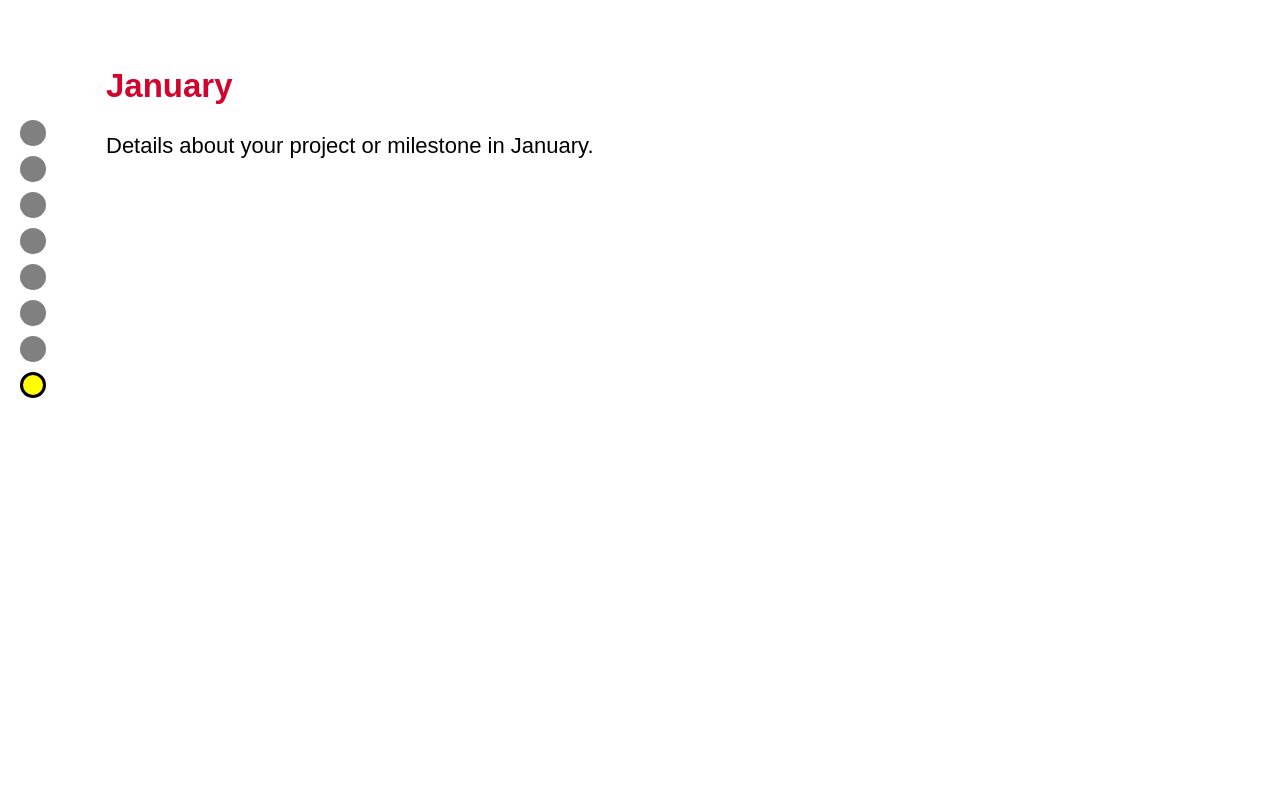
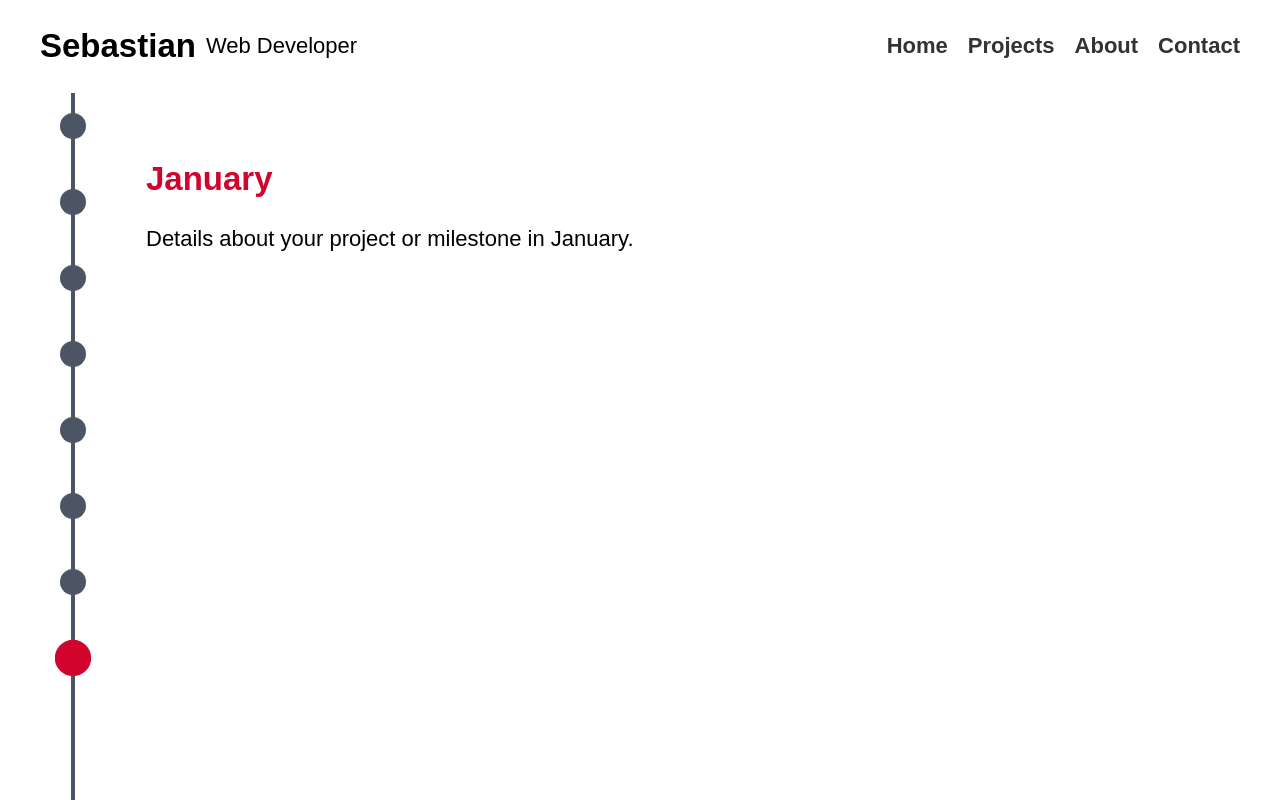
Before and after one commit to SebastianHaugen/Portfolio-website, a React (Create React App) app in the folder my-app/: page /project1 in a window 1280 px wide. Shown: the top 800 px of the page. Built offline with nearby package versions, Linux system fonts and the light colour scheme; a web font is replaced by a local one.

Commit message:
Working on layout of new project page

```diff
--- a/my-app/src/App.js
+++ b/my-app/src/App.js
@@ -1,6 +1,7 @@
 import React from "react";
 import { BrowserRouter as Router, Routes, Route } from "react-router-dom";
 import Home from "./pages/Home";
+import Layout from "./components/Layout";
 import Project1 from "./pages/Project1";
 import Project2 from "./pages/Project2";
 import Project3 from "./pages/Project3";
@@ -11,10 +12,12 @@ function App() {
     <Router>
       <div className="App">
         <Routes>
-          <Route path="/" element={<Home />} />
-          <Route path="/project1" element={<Project1 />} />
-          <Route path="/project2" element={<Project2 />} />
-          <Route path="/project3" element={<Project3 />} />
+          <Route path="/" element={<Layout />}>
+            <Route path="/" element={<Home />} />
+            <Route path="/project1" element={<Project1 />} />
+            <Route path="/project2" element={<Project2 />} />
+            <Route path="/project3" element={<Project3 />} />
+          </Route>
         </Routes>
       </div>
     </Router>
--- /dev/null
+++ b/my-app/src/components/Layout.js
@@ -0,0 +1,21 @@
+import React from "react";
+import { Outlet } from "react-router-dom";
+import Nav from "./Nav";
+import Footer from "./Footer";
+import "./styles/layout.css";
+
+function Layout() {
+  return (
+    <>
+      <div className="layout-container">
+        <Nav />
+        <main>
+          <Outlet />
+        </main>
+      </div>
+      <Footer />
+    </>
+  );
+}
+
+export default Layout;
--- /dev/null
+++ b/my-app/src/components/styles/layout.css
@@ -0,0 +1,5 @@
+.layout-container {
+  margin: 0 auto;
+  max-width: 1200px;
+  padding: 0 2rem;
+}
--- a/my-app/src/components/styles/nav.css
+++ b/my-app/src/components/styles/nav.css
@@ -43,7 +43,7 @@
 }
 
 .menu ul li a:hover {
-    color: #D2042D;
+  color: #d2042d;
 }
 
 /* Media query for smaller screens (e.g., mobile devices) */
--- a/my-app/src/components/styles/projects.css
+++ b/my-app/src/components/styles/projects.css
@@ -6,7 +6,6 @@
 }
 
 .projects-container h2 {
-  text-align: center;
   margin-bottom: 40px;
 }
 
--- a/my-app/src/pages/Home.js
+++ b/my-app/src/pages/Home.js
@@ -1,27 +1,19 @@
 import React from "react";
-import Nav from "../components/Nav";
 import Intro from "../components/Intro";
 import Projects from "../components/Projects";
 import About from "../components/About";
 import Contact from "../components/Contact";
 import FloatingLanguageSwitcher from "../components/FloatingLanguageSwitcher";
-import Footer from "../components/Footer";
 
 function Home() {
   return (
     <>
-      <div className="home-page">
-        <Nav />
-        <Intro />
+      <Intro />
+      <Projects />
+      <About />
+      <Contact />
 
-        <Projects />
-        <About />
-        <Contact />
-
-        <FloatingLanguageSwitcher />
-      </div>
-
-      <Footer />
+      <FloatingLanguageSwitcher />
     </>
   );
 }
--- a/my-app/src/pages/Project1.js
+++ b/my-app/src/pages/Project1.js
@@ -9,7 +9,7 @@ function ProjectPage() {
 
   return (
     <div className="project-container">
-      <div className="timeline">
+      <div className="timeline" >
         {milestones.map((_, index) => (
           <div
             key={index}
--- a/my-app/src/pages/styles/Project1.css
+++ b/my-app/src/pages/styles/Project1.css
@@ -5,24 +5,37 @@
 
 .timeline {
   position: sticky;
-  top: 100px;
   display: flex;
   flex-direction: column;
-  gap: 1rem;
+  gap: 5rem;
   padding: 2rem;
   height: fit-content;
+  height: 100vh;
+  top: 0;
+}
+
+.timeline::before {
+  content: "";
+  position: absolute;
+  top: 0;
+  bottom: 0;
+  width: 4px;
+  background-color: #4b5563;
+  left: 50%;
+  transform: translateX(-50%);
+  z-index: 0;
 }
 
 .dot {
   width: 20px;
   height: 20px;
-  background-color: gray;
+  background-color: #4b5563;
   border-radius: 50%;
   border: 3px solid transparent;
   transition: all 0.3s ease;
 }
 
 .dot.active {
-  background-color: yellow;
-  border-color: black;
+  background-color: #d2042d;
+  scale: 1.4;
 }
```
Lines whose indentation alone changed are shown as unchanged.
